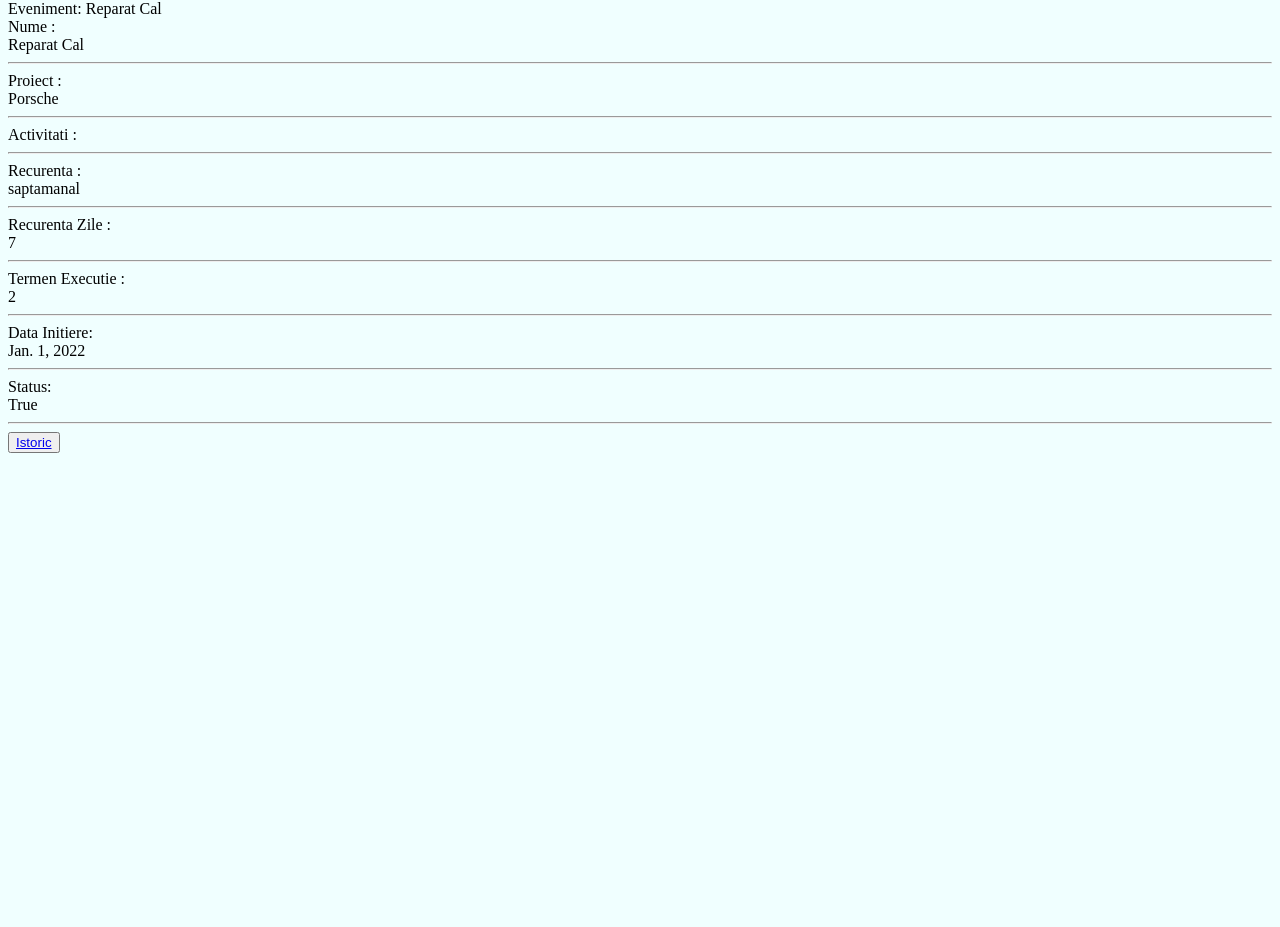
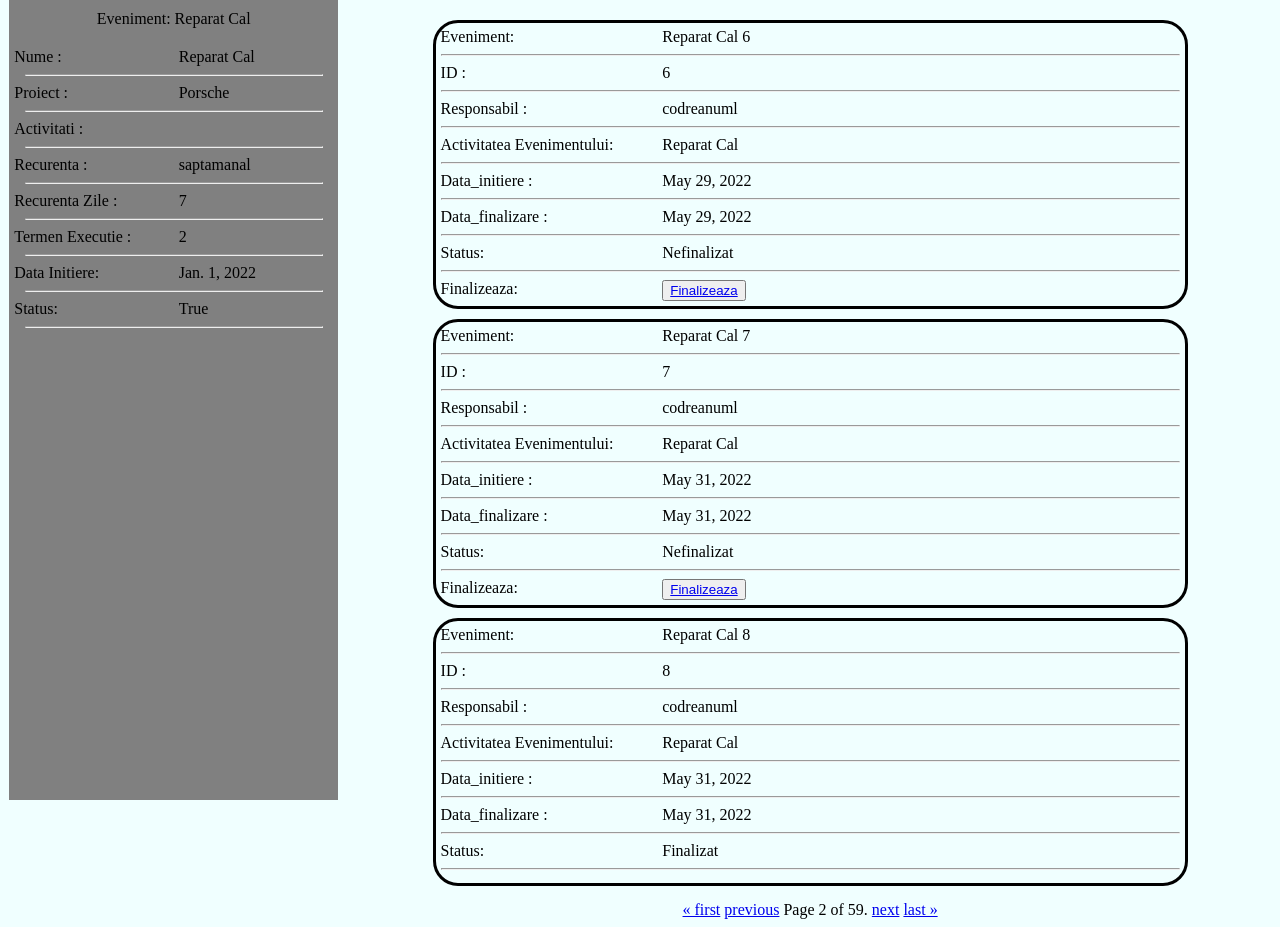
Before and after one commit to CodreanuML/DJANGO-SCHEDULER, a Django app: page /events/eveniment_template/2/?page=2 in a window 1280 px wide. Shown: the part 58-985 px from the top of the page. Before the commit the page ends 511 px from the top, so only its background shows below. Run offline with Django 4.2, Linux system fonts and the light colour scheme; data comes from the database, SQL or seed files in the repository.

Commit message:
PAGINATION ADDED

```diff
--- a/EVENTS/urls.py
+++ b/EVENTS/urls.py
@@ -4,10 +4,9 @@
 
 from . import views as EVENTS_VIEWS
 
-urlpatterns = [ path('proiect/<int:proiect_pk>/',EVENTS_VIEWS.home,name='events_home' ),
+urlpatterns = [
 				path('proiect/<int:proiect_pk>/template/',EVENTS_VIEWS.eveniment_template_nou,name='eveniment_template_nou'),
 				path('eveniment_template/<int:eveniment_pk>/',EVENTS_VIEWS.detalii_eveniment_template,name='detalii_eveniment_template'),
-				path('eveniment_template/<int:eveniment_pk>/istoric_evenimente/',EVENTS_VIEWS.istoric_evenimente,name='istoric_evenimente'),
 				path('eveniment_template/<int:eveniment_pk>/finalizeaza_eveniment/',EVENTS_VIEWS.finalizeaza_eveniment,name='finalizeaza_eveniment'),
 
 ]
--- a/EVENTS/views.py
+++ b/EVENTS/views.py
@@ -3,13 +3,10 @@
 from PROJECTS.models import Proiect
 from  .forms import Eveniment_Template_form
 import datetime
+from django.core.paginator import Paginator
 # Create your views here.
 
 
-def home(request,proiect_pk) :
-	proiect_querry=Proiect.objects.get(pk=proiect_pk)
-	eveniment_template_querry=Eveniment_Template.objects.filter(proiect=proiect_querry)
-	return render(request,'EVENTS/home.html',{'proiect':proiect_querry,'eveniment_template':eveniment_template_querry})
 
 
 
@@ -61,18 +58,20 @@
 def detalii_eveniment_template(request,eveniment_pk):
 	eveniment_querry=Eveniment_Template.objects.get(pk=eveniment_pk)
 
+	eveniment_querry_instances_req=Eveniment.objects.filter(eveniment_template=eveniment_querry)
 
 
-	return render(request,'EVENTS/datalii_eveniment_template.html',{'eveniment':eveniment_querry})
+	paginator = Paginator(eveniment_querry_instances_req, 3) # Show 25 contacts per page.
+
+	page_number = request.GET.get('page')
+	eveniment_querry_instances = paginator.get_page(page_number)
 
 
 
-def istoric_evenimente(request,eveniment_pk):
-	eveniment_template_querry=Eveniment_Template.objects.get(pk=eveniment_pk)
-	eveniment_querry=Eveniment.objects.filter(eveniment_template=eveniment_template_querry)
+
+	return render(request,'EVENTS/datalii_eveniment_template.html',{'eveniment':eveniment_querry,'evenimente_instance':eveniment_querry_instances})
 
 
-	return render(request ,'EVENTS/istoric_evenimente.html',{'eveniment_q':eveniment_querry})
 
 
 
--- a/static/css/EVENTS/style.css
+++ b/static/css/EVENTS/style.css
@@ -50,10 +50,6 @@
 
 
 
-
-
-
-
 .container_sarcina_noua{
 	display: flex;
 	flex-direction: row;
@@ -66,7 +62,7 @@
 
 	margin-left: 0.1vw;
 	height: 100vh;
-	width: 350px;
+	width: 450px;
 	background-color: grey;
 	display: flex;
 	flex-direction: column;
@@ -138,6 +134,135 @@
 
 
 
+/* DETALII EVENIMENT TEMPLATE  */
+
+
+
+.container_detalii_eveniment{
+	display: flex;
+	flex-direction: row;
+	font-size: 16px;
+
+}
+
+
+.container_left_detalii_eveniment{
+
+	margin-left: 0.1vw;
+	height: 100vh;
+	width: 450px;
+	background-color: grey;
+	display: flex;
+	flex-direction: column;
+
+
+
+
+}
+
+
+.container_left_detalii_eveniment .nume{
+	margin-top: 10px;
+	width: 100%;
+	display: flex;
+	justify-content: center;
+	margin-bottom: 20px;
+}
+
+
+
+.container_left_detalii_eveniment .row{
+	width: 100%;
+	display: flex;
+	justify-content:center;
+	align-items: center;
+	margin-left: 5px;
+
+
+}
+
+.container_left_detalii_eveniment .row .col_nume{
+	width: 50%;
+	display: flex;
+	justify-content:left;
+	align-items: center;
+}
+
+
+.container_left_detalii_eveniment .row .col_nume_val{
+	width: 50%;
+	display: flex;
+	justify-content:left;
+	align-items: center;
+}
+
+
+.container_left_detalii_eveniment hr{
+
+
+	width: 90%;
+
+
+
+
+}
+
+
+.container_right_detalii_eveniment{
+
+	width: 100%;
+	margin-top: 10px;
+	padding-left: 10px;
+	display: flex;
+	flex-direction: column;
+	justify-content:left;
+	align-items: center;
+
+
+}
+
+
+.container_right_detalii_eveniment .container_prezentare_eveniment{
+	width: 80%;
+	border-style: solid;
+	border-size: 2x;
+	border-color: black;
+	border-radius: 25px;
+	margin-top: 10px;
+	padding: 5px;
+
+
+
+}
+
+.container_right_detalii_eveniment .container_prezentare_eveniment .row{
+	width: 100%;
+	display: flex;
+	justify-content: center;
+
+
+
+}
+
+
+.container_right_detalii_eveniment .container_prezentare_eveniment .col_nume{
+	width: 30%;
+
+
+}
+
+
+.container_right_detalii_eveniment .container_prezentare_eveniment .col_nume_val{
+	width: 70%;
+
+
+}
+
+/* PAGINATOR  */
+.pagination{
+	margin-top: 15px;
+
+}
 
 
 @media screen and (max-width: 600px) {
--- a/templates/EVENTS/datalii_eveniment_template.html
+++ b/templates/EVENTS/datalii_eveniment_template.html
@@ -4,20 +4,18 @@
 {% block content %}
 
 
-<div class="container_events_page">
-	<div class="nume">Eveniment: {{eveniment.nume}}</div>
 
 
-</div>
-
-<div class="wrapper_detalii_ev">
-
-	<div class="container_prezentare_eveniment">
+<div class="container_detalii_eveniment">
 
 
+<div class="container_left_detalii_eveniment">
 
 
-		<div class="row">
+    <div class="nume">Eveniment: {{eveniment.nume}}</div>
+
+
+    	<div class="row">
 			<div class="col_nume">Nume : </div>
 			<div class="col_nume_val">{{eveniment.nume}}</div>
 
@@ -74,12 +72,124 @@
 
 </div>
 
-</div>
-	<div class="container_home_bottom">
 
 
-	<button class="button_adauga_eveniment_template" ><a href="{% url 'EVENTS:istoric_evenimente' eveniment.pk %}" >Istoric</a></button>
 
-	</div>
+
+
+<div class="container_right_detalii_eveniment">
+
+{% for eveniment in evenimente_instance %}
+
+
+
+    <div class="container_prezentare_eveniment">
+
+        <div class="row">
+            <div class="col_nume">Eveniment:  </div>
+            <div class="col_nume_val">{{eveniment.eveniment_template}} {{eveniment.pk}} </div>
+
+        </div>
+        <hr/>
+
+
+        <div class="row">
+            <div class="col_nume">ID : </div>
+            <div class="col_nume_val">{{eveniment.pk}}</div>
+
+        </div>
+        <hr/>
+
+
+        <div class="row">
+            <div class="col_nume">Responsabil : </div>
+            <div class="col_nume_val">{{eveniment.responsabil}}</div>
+
+        </div>
+        <hr/>
+        <div class="row">
+            <div class="col_nume">Activitatea Evenimentului: </div>
+            <div class="col_nume_val">{{eveniment.eveniment_template}}</div>
+
+        </div>
+        <hr/>
+
+        <div class="row">
+            <div class="col_nume">Data_initiere : </div>
+            <div class="col_nume_val">{{eveniment.data_initiere}}</div>
+
+        </div>
+        <hr/>
+        <div class="row">
+            <div class="col_nume">Data_finalizare : </div>
+            <div class="col_nume_val">{{eveniment.data_finalizare}}</div>
+
+        </div>
+        <hr/>
+
+
+         <div class="row">
+
+            <div class="col_nume">Status: </div>
+            {% if eveniment.status == 0 %}
+            <div class="col_nume_val">Nefinalizat</div>
+            {% else %}
+            <div class="col_nume_val">Finalizat</div>
+            {% endif %}
+        </div>
+        <hr/>
+
+
+        {% if eveniment.status == 0 %}
+        <div class="row">
+            <div class="col_nume">Finalizeaza:</div>
+
+
+        <div class="col_nume_val">
+
+
+                <button class="button_finalizeaza" ><a href="{% url 'EVENTS:finalizeaza_eveniment' eveniment.pk %}" >Finalizeaza</a></button>
+
+        </div>
+
+        </div>
+
+         {% endif %}
+
+
+</div>
+
+{% endfor %}
+
+
+
+
+
+<div class="pagination">
+    <span class="step-links">
+        {% if evenimente_instance.has_previous %}
+            <a href="?page=1">&laquo; first</a>
+            <a href="?page={{ evenimente_instance.previous_page_number }}">previous</a>
+        {% endif %}
+
+        <span class="current">
+            Page {{ evenimente_instance.number }} of {{ evenimente_instance.paginator.num_pages }}.
+        </span>
+
+        {% if evenimente_instance.has_next %}
+            <a href="?page={{ evenimente_instance.next_page_number }}">next</a>
+            <a href="?page={{ evenimente_instance.paginator.num_pages }}">last &raquo;</a>
+        {% endif %}
+    </span>
+</div>
+
+
+
+</div>
+
+
+
+</div>
+
 
 {% endblock %}
```
Also changed, not shown: PROJECTS/views.py (+20 -2 lines), static/css/PROJECTS/style.css (+7 -4 lines), templates/PROJECTS/home.html (+21 -0 lines), templates/PROJECTS/proiect_detalii.html (+20 -1 lines).
